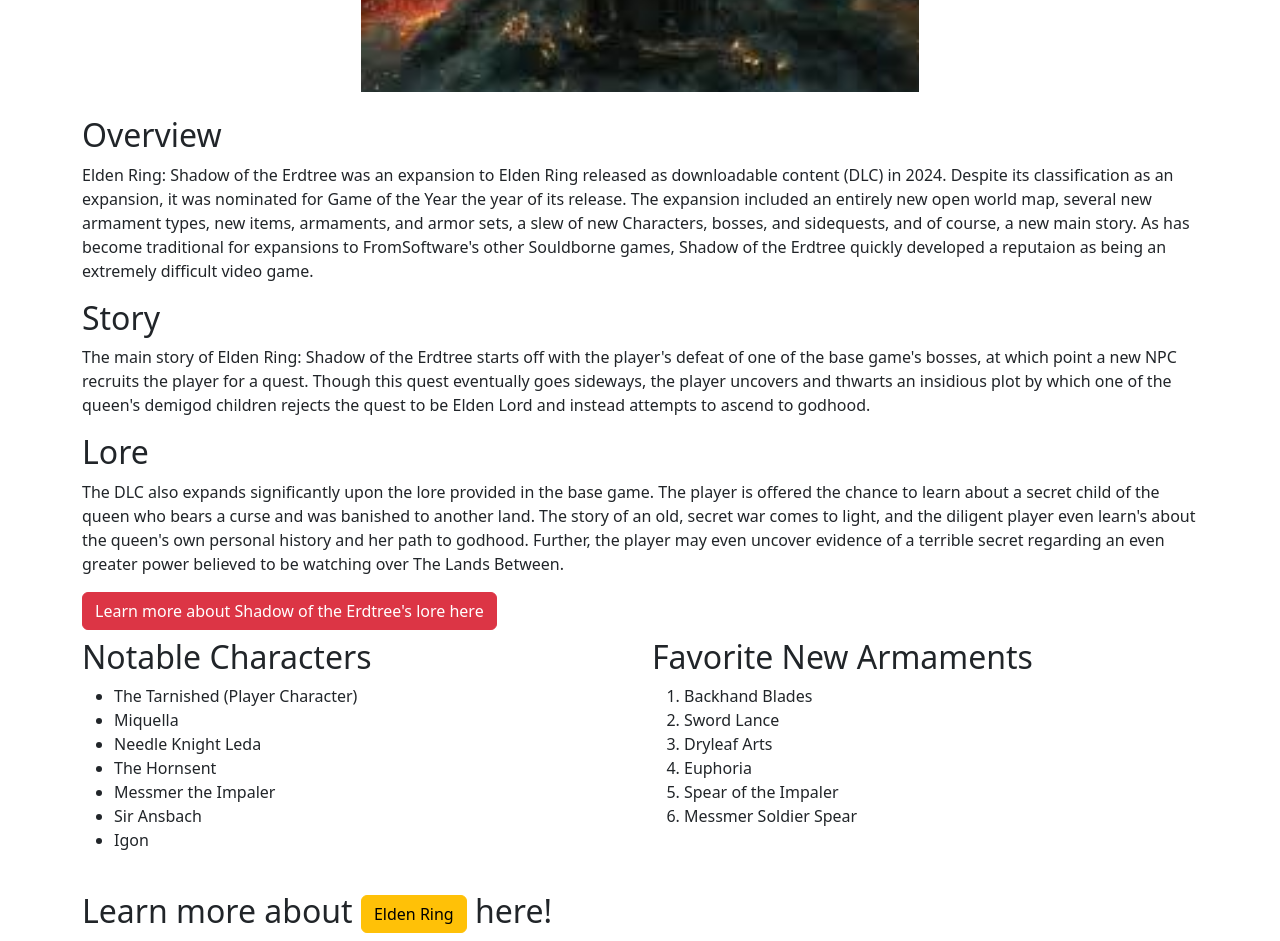
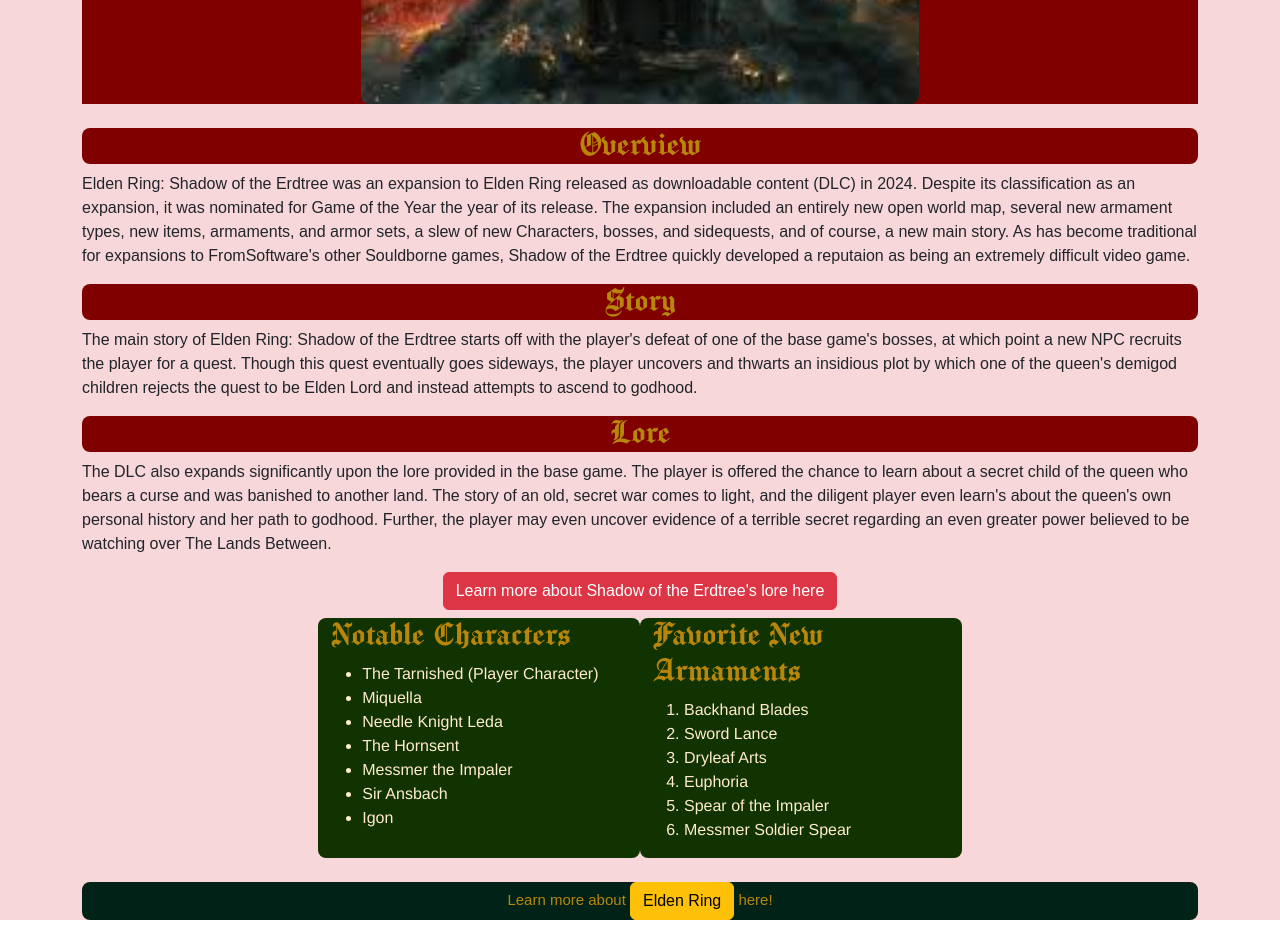
Before and after one commit to MD2020m/Elden-Ring-Website, a plain HTML site: page page2.html in a window 1280 px wide. Shown: the part 640-1581 px from the top of the page. Drawn offline with nearby package versions, Linux system fonts and the light colour scheme; files whose address does not match are found by name.

Commit message:
Remove some superfluous html and css code

```diff
--- a/css/style.css
+++ b/css/style.css
@@ -8,18 +8,12 @@
 }
 
 /*Format lines containing links*/
+/*Superfluous rules removed*/
 nav {
-    align-items: center;
     justify-content: center;
     text-align: center;
-    background-color: rgb(95, 158, 160);
-    padding: 1px;
-    text-decoration: none;
-    display: flex;
-    margin: 10px;
     border-radius: 8px;
     /*Changes nav text font and size from default for h3*/
-    font-size: 15px;
     font-family:sans-serif;
 }
 
@@ -50,13 +44,6 @@ img {
     margin: auto;
 }
 
-/*Specify style and alignment for headers on each page*/
-header {
-    margin: 0;
-    padding: 15;
-    text-align: center;
-}
-
 /*Specify font for paragraph text (article bodies)*/
 p {
     font-family: sans-serif;
@@ -81,24 +68,13 @@ p {
 }
 
 /*Specify formatting for each list's section within flexbox*/
-.list-article {
+.col-md-6 {
     background-color:rgb(17, 51, 1);
-    padding: 20px;
-    margin: 10px;
-    border-radius: 8px;
-}
-
-/*Specify formatting for the two external links to youtube*/
-.yt-link {
-    /*Change link background color for higher contrast ratio*/
-    background-color: fbe5e5;
-    padding: 0.5%;
     border-radius: 8px;
 }
 
 /*Specify color scheme for Elden Ring page (index.html)*/
 #er-page {
-    background-color: burlywood;
     .article-title {
         /*Change index.html h2 background color for better contrast ratio*/
         background-color: 012317;
@@ -107,7 +83,6 @@ p {
 
 /*Specify color scheme for SOTE page (page2.html)*/
 #sote-page {
-    background-color: rgb(241, 182, 126);
     .article-title {
         background-color: maroon;
     }
@@ -140,11 +115,7 @@ to represent contents of index.html*/
     /*Change page2.html internal link background, text, and link color for better contrast ratio*/
     background-color: rgb(1, 35, 23);
     h2 {
-        color: darkgoldenrod;
         font-size: 15px;
-        a {
-            color: lightcoral;
-        }
     }
 }
 
@@ -162,8 +133,4 @@ to represent contents of index.html*/
     h2 {
         font-size: 25px;
     }
-
-    .list-section {
-        flex-direction: column;
-    }
 }
--- a/page2.html
+++ b/page2.html
@@ -11,9 +11,10 @@
         <!--Link Bootstrap library-->
         <link href="https://cdn.jsdelivr.net/npm/bootstrap@5.3.8/dist/css/bootstrap.min.css"
             rel="stylesheet">
-        <!--<link rel="stylesheet" href="css/style.css">-->
+        <link rel="stylesheet" href="css/style.css">
     </head>
     <body>
+        <div class="bg-danger-subtle">
             <!--Place contents of page in a BS container-->
             <div class="container mt-4">
                 <!--Add a header to include the title of this page and an image-->
@@ -89,7 +90,7 @@
                         <!--Use <div> tag with BS classes for grid format-->
                         <div class="row">
                             <!--Add a title and list article about notable characters in Shadow of the Erdtree-->
-                        <article class = "col-md-6 mb-4 list-article">
+                            <article class = "col-md-6 mb-4">
                                 <!--Following the convention, <h2> will print the title in the heading 2 font-->
                                 <h2 class = "list-title">Notable Characters</h2>
                                 <!--<ul> will specify an unordered list-->
@@ -105,7 +106,7 @@
                                 </ul>
                             </article>
                             <!--Add a title and article about my favorite armaments in Shadow of the Erdtree-->
-                        <article class = "col-md-6 mb-4 list-article">
+                            <article class = "col-md-6 mb-4">
                                 <!--Once more, <h2> will print the list article title in the heading 2 font-->
                                 <h2 class = "list-title">Favorite New Armaments</h2>
                                 <!--<ol> will specify the ordered list, and <li> will specify each of its elements-->
@@ -133,5 +134,6 @@
                     </nav>
                 </footer>
             </div>
+        </div>
     </body>
 </html>
```
Also changed, not shown: index.html (+9 -7 lines). Lines whose indentation alone changed are shown as unchanged.
